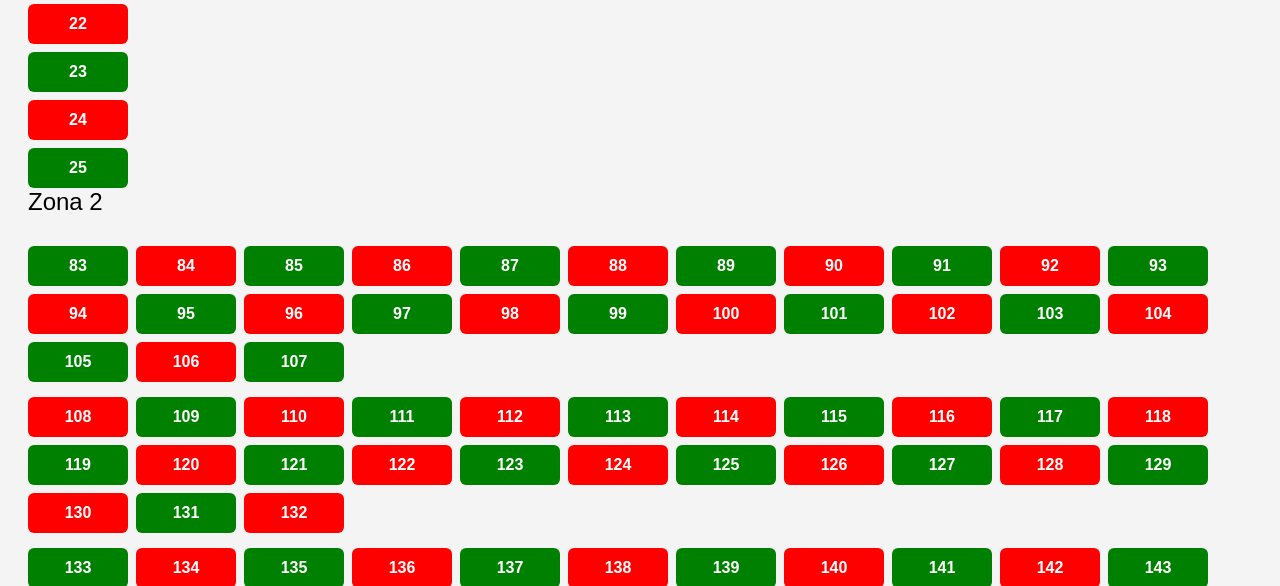
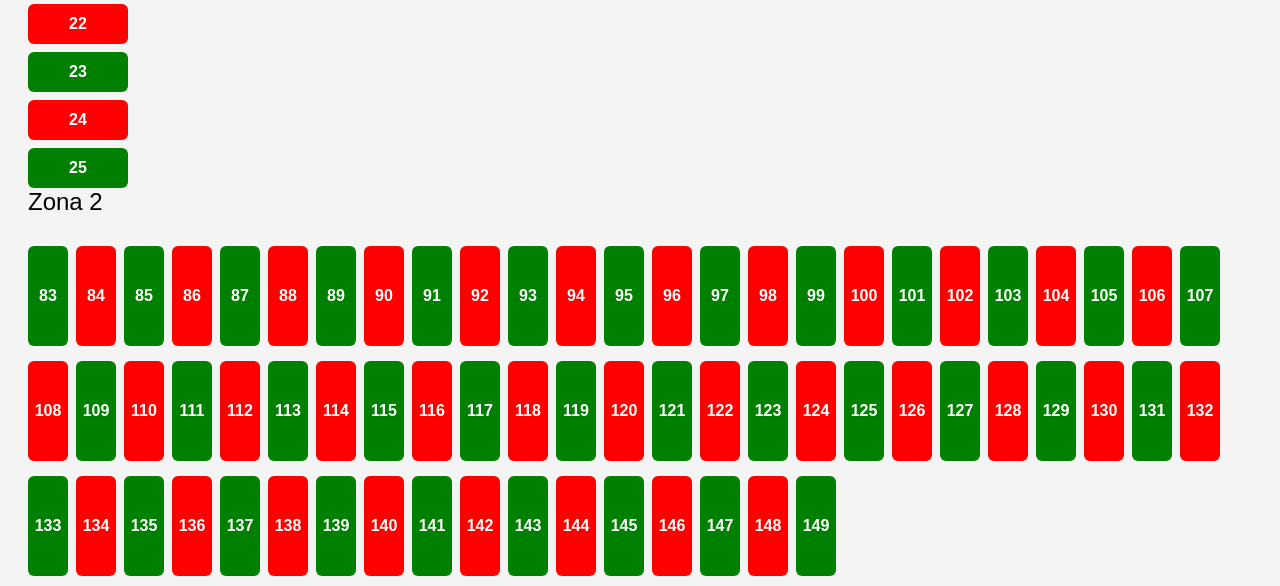
Before and after one commit to leviuuuwwu/InglesProyecto, a Flask app: page /parqueo in a window 1280 px wide. Shown: the part 1167-1753 px from the top of the page. Run offline with Flask 3, Linux system fonts and the light colour scheme.

Commit message:
Update parqueo.html

```diff
--- a/templates/parqueo.html
+++ b/templates/parqueo.html
@@ -64,6 +64,11 @@
             flex-wrap: wrap;
         }
 
+        .espacio-vertical {
+            width: 40px;
+            height: 100px;
+        }
+
     </style>
 </head>
 <body>
@@ -116,42 +121,42 @@
     <!-- Fila 1: 25 parqueos -->
     <div class="fila">
         {% for espacio in parqueos[82:107] %}
-            <div class="espacio {{ espacio.estado }}">{{ espacio.id }}</div>
+            <div class="espacio espacio-vertical {{ espacio.estado }}">{{ espacio.id }}</div>
         {% endfor %}
     </div>
 
     <!-- Fila 2: 25 parqueos -->
     <div class="fila">
         {% for espacio in parqueos[107:132] %}
-            <div class="espacio {{ espacio.estado }}">{{ espacio.id }}</div>
+            <div class="espacio espacio-vertical {{ espacio.estado }}">{{ espacio.id }}</div>
         {% endfor %}
     </div>
 
     <!-- Fila 3: 17 parqueos -->
     <div class="fila">
         {% for espacio in parqueos[132:149] %}
-            <div class="espacio {{ espacio.estado }}">{{ espacio.id }}</div>
+            <div class="espacio espacio-vertical {{ espacio.estado }}">{{ espacio.id }}</div>
         {% endfor %}
     </div>
 
     <!-- Fila 4: 25 parqueos -->
     <div class="fila">
         {% for espacio in parqueos[149:174] %}
-            <div class="espacio {{ espacio.estado }}">{{ espacio.id }}</div>
+            <div class="espacio espacio-vertical {{ espacio.estado }}">{{ espacio.id }}</div>
         {% endfor %}
     </div>
 
     <!-- Fila 5: 25 parqueos -->
     <div class="fila">
         {% for espacio in parqueos[174:199] %}
-            <div class="espacio {{ espacio.estado }}">{{ espacio.id }}</div>
+            <div class="espacio espacio-vertical {{ espacio.estado }}">{{ espacio.id }}</div>
         {% endfor %}
     </div>
 
     <!-- Fila 6: 32 parqueos -->
     <div class="fila">
         {% for espacio in parqueos[199:231] %}
-            <div class="espacio {{ espacio.estado }}">{{ espacio.id }}</div>
+            <div class="espacio espacio-vertical {{ espacio.estado }}">{{ espacio.id }}</div>
         {% endfor %}
     </div>
 </div>
```
